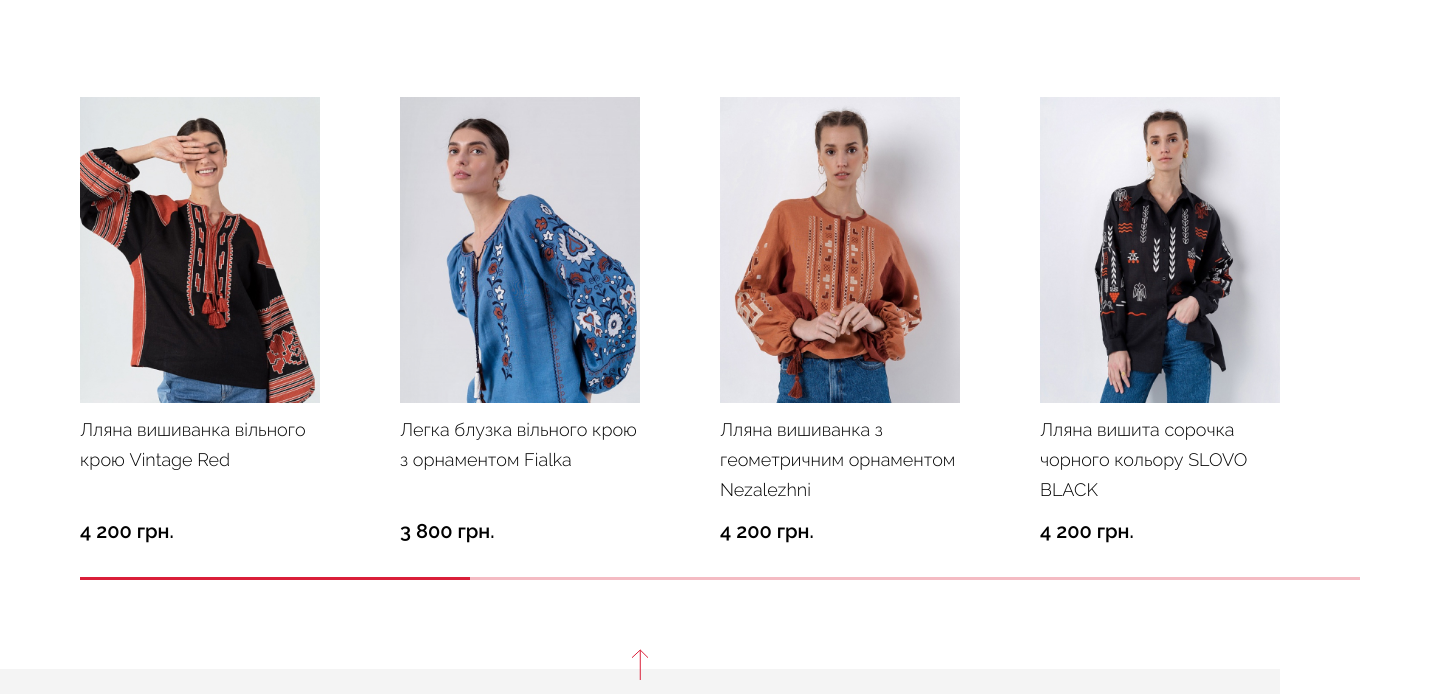
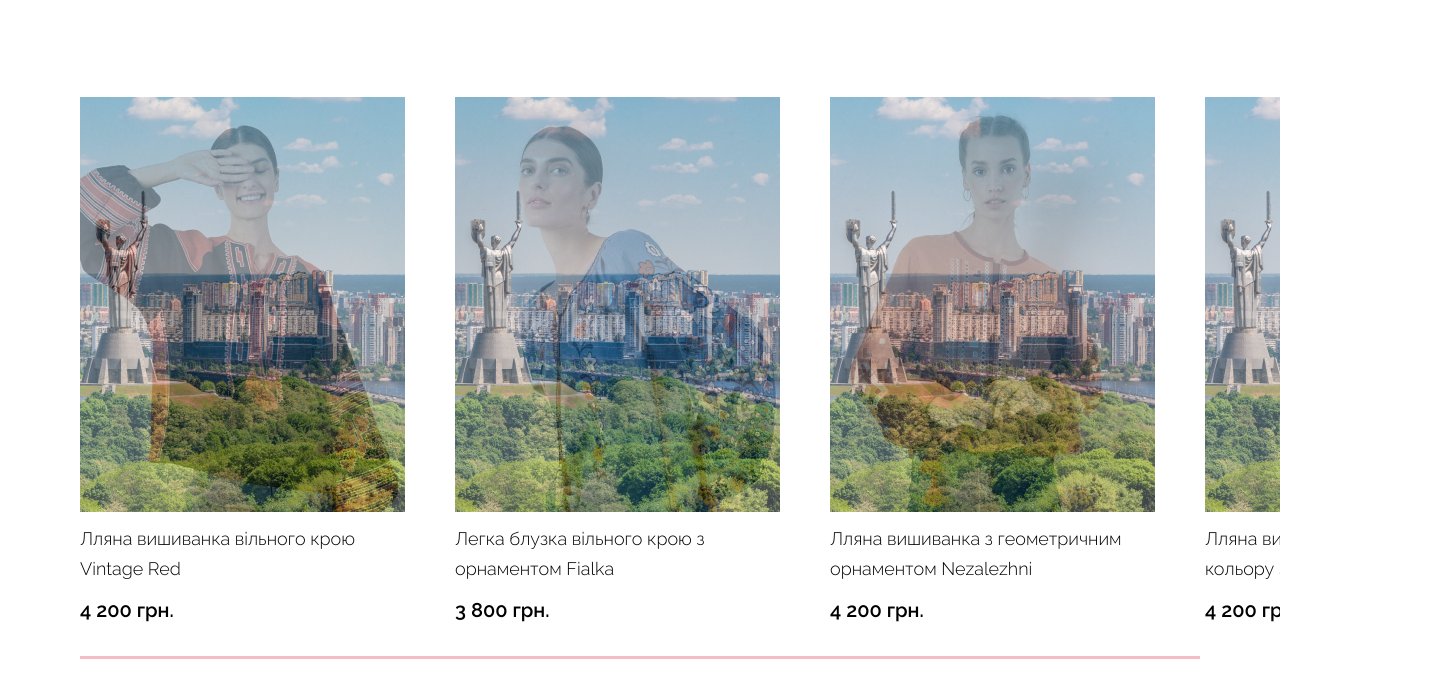
Before and after one commit to flammanatla/projector-css, a website: page final-project/public/lito.html in a window 1280 px wide. Shown: the part 1816-2510 px from the top of the page, 1440 px wide, since content can reach past the window. Drawn offline with Linux system fonts and the light colour scheme; a web font is replaced by a local one.

Commit message:
trying to solve problems with image bg....

```diff
--- a/final-project/public/lito.html
+++ b/final-project/public/lito.html
@@ -170,7 +170,10 @@
             <div class="recommendation-items">
                 <a class="recommendation-item__link" href="vintage-red.html">
                     <figure class="product-item">
-                        <img class="product-item__image" src="img/products/vintage-red.jpg" alt="">
+                        <div class="bg-image">
+                            <img class="product-item__image" src="img/products/vintage-red.jpg" alt="">
+                            <!-- <img class="product-item__image hovered-img" src="http://placekitten.com/g/700/700" alt=""> -->
+                        </div>
                         <figcaption class="product-item__description">Лляна вишиванка вільного крою
                             Vintage Red</figcaption>
                         <div class="product-item__price">4 200 грн.</div>
@@ -178,8 +181,10 @@
                 </a>
                 <a class="recommendation-item__link desktop-show" href="vintage-red.html">
                     <figure class="product-item">
-                        <img class="product-item__image" src="img/products/indi.jpg" alt="">
-                        <img class="product-item__image hovered-img" src="http://placekitten.com/g/700/700" alt="">
+                        <div class="bg-image">
+                            <img class="product-item__image" src="img/products/indi.jpg" alt="">
+                        </div>
+                        <!-- <img class="product-item__image hovered-img" src="http://placekitten.com/g/700/700" alt=""> -->
                         <figcaption class="product-item__description">Легка блузка вільного крою з орнаментом Fialka
                         </figcaption>
                         <div class="product-item__price">3 800 грн.</div>
@@ -187,8 +192,10 @@
                 </a>
                 <a class="recommendation-item__link desktop-show" href="vintage-red.html">
                     <figure class="product-item">
-                        <img class="product-item__image" src="img/products/nezalezhni.jpg" alt="">
-                        <img class="product-item__image hovered-img" src="http://placekitten.com/g/700/700" alt="">
+                        <div class="bg-image">
+                            <img class="product-item__image" src="img/products/nezalezhni.jpg" alt="">
+                            <!-- <img class="product-item__image hovered-img" src="http://placekitten.com/g/700/700" alt=""> -->
+                        </div>
                         <figcaption class="product-item__description">Лляна вишиванка з геометричним орнаментом
                             Nezalezhni</figcaption>
                         <div class="product-item__price">4 200 грн.</div>
@@ -196,8 +203,10 @@
                 </a>
                 <a class="recommendation-item__link desktop-show" href="vintage-red.html">
                     <figure class="product-item">
-                        <img class="product-item__image" src="img/products/black.jpg" alt="">
-                        <img class="product-item__image hovered-img" src="http://placekitten.com/g/700/700" alt="">
+                        <div class="bg-image">
+                            <img class="product-item__image" src="img/products/black.jpg" alt="">
+                            <!-- <img class="product-item__image hovered-img" src="http://placekitten.com/g/700/700" alt=""> -->
+                        </div>
                         <figcaption class="product-item__description">Лляна вишита сорочка чорного кольору SLOVO BLACK
                         </figcaption>
                         <div class="product-item__price">4 200 грн.</div>
@@ -205,7 +214,7 @@
                 </a>
             </div>
 
-            <img class="slider desktop-show" src="img/slider.svg" alt="">
+            <div class="slider desktop-show"></div>
         </section>
     </main>
 </body>
--- a/final-project/sass/components/_catalogue.scss
+++ b/final-project/sass/components/_catalogue.scss
@@ -127,17 +127,34 @@ aside {
         }
     }
 
-    .hovered-img {
-        display: none;
+    &:hover {
+
+        .product-item__image {
+            max-width: 90%;
+            max-height: 90%;
+        }
     }
 
-    &:hover {
-        .product-item__image {
-            display: none;
-        }
+    // .hovered-img {
+    //     display: none;
+    // }
 
-        .hovered-img {
-            display: inline;
-        }
-    }
+    // &:hover {
+    //     .product-item__image {
+    //         display: none;
+    //     }
+
+    //      .hovered-img {
+    //          display: inline;
+    //      }
+    // }
 }
+
+.bg-image {
+    background-image: url("../img/products/bc-kyiv.jpg");
+}
+
+.product-item__image {
+    display: block;
+    opacity: 0.3;
+}
--- a/final-project/sass/components/_product-page.scss
+++ b/final-project/sass/components/_product-page.scss
@@ -172,12 +172,18 @@
             justify-content: space-between;
             max-width: none;
             margin: 0 0 0 80px;
+            gap: 50px;
+            overflow: hidden;
         }
 
         .recommendation-item__link {
             text-decoration: none;
             color: black;
-            max-width: 20%;
+
+            @include for-large-up {
+
+                // flex-basis: 20%;
+            }
         }
     }
 
@@ -197,8 +203,9 @@
 }
 
 .slider {
+    border-bottom: solid 3px #f4bcc4;
+
     @include for-large-up {
-
         margin: 0 80px 80px 80px;
     }
 }
```
Also changed, not shown: final-project/public/css/styles.css, final-project/public/img/products/bc-kyiv.jpg (renamed from final-project/public/img/products/pexels-max-vakhtbovych-6143369 1.jpg).
